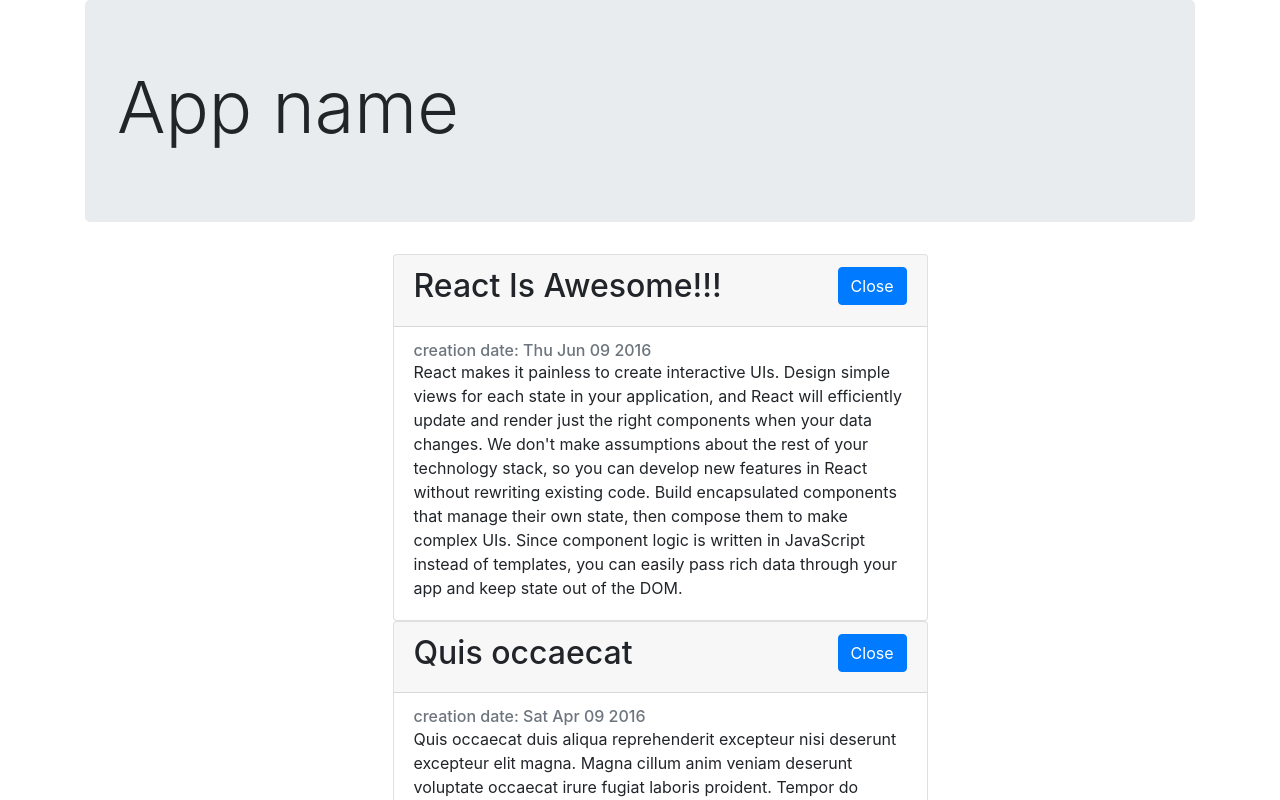
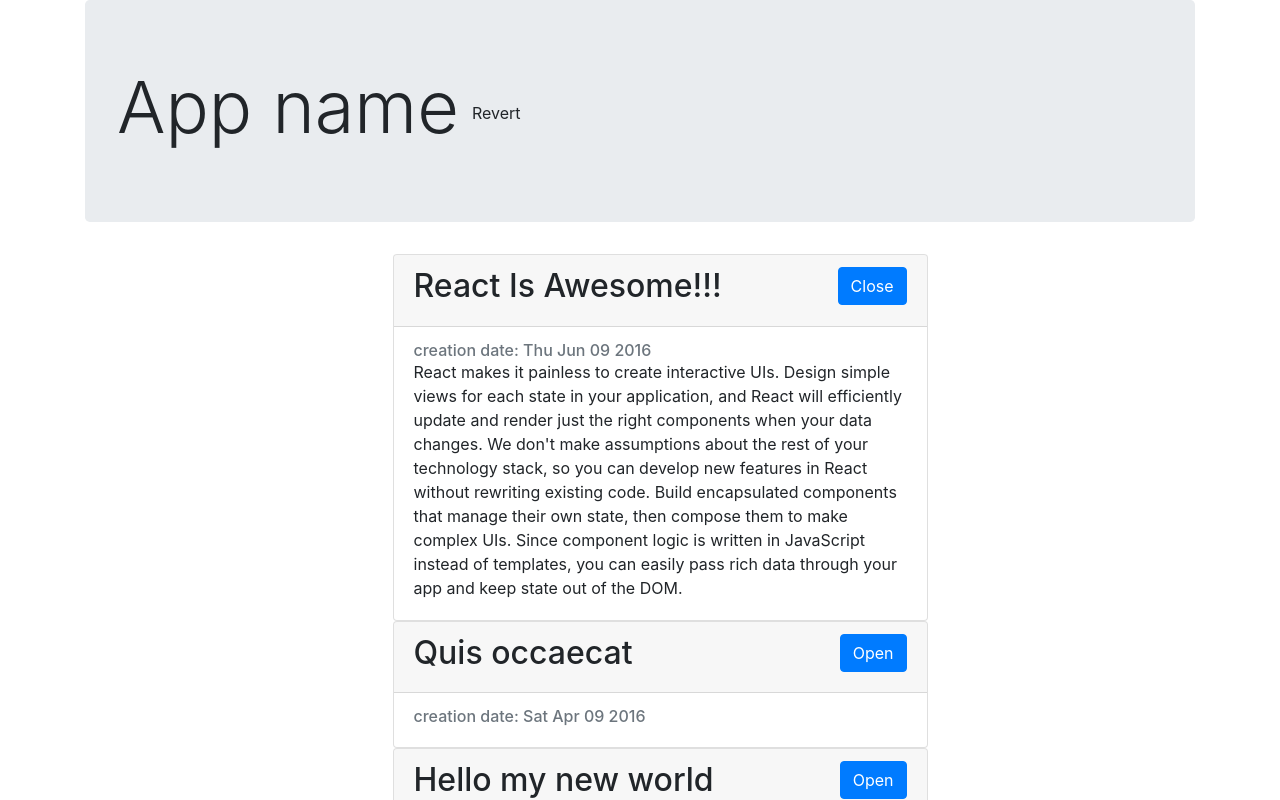
Before and after one commit to igarkhipenko/reactLearnJavascriptRu, a React (Create React App) app: page / in a window 1280 px wide. Shown: the top 800 px of the page. Built offline with nearby package versions, Linux system fonts and the light colour scheme.

Commit message:
react components life cycle

```diff
--- a/src/components/App.jsx
+++ b/src/components/App.jsx
@@ -1,17 +1,30 @@
-import React from 'react'
+import React, { Component } from 'react'
 import ArticleList from './ArticleList'
 import articles from '../fixtures'
 import 'bootstrap/dist/css/bootstrap.css'
 
-function App() {
+class App extends Component {
+    state = {
+        reverted: false
+    }
+
+    render() {
         return (
             <div className='container'>
             <div className='jumbotron'>
-            <h1 className='display-3'>App name</h1>
+                <h1 className='display-3'>
+                    App name
+                    <button className='btn' onClick={this.revert}>Revert</button>
+                </h1>
             </div>
-            <ArticleList articles={articles}/>
+                <ArticleList articles={this.state.reverted ? articles.reverse() : articles}/>
             </div>
        )
     }
 
+    revert = () => this.setState({
+        reverted: !this.state.reverted
+    })
+}
+
 export default App
--- a/src/components/Article.jsx
+++ b/src/components/Article.jsx
@@ -1,14 +1,27 @@
 import React, { Component } from 'react'
 
 class Article extends Component {
-	state = {
-		isOpen: true
+	constructor(props) {
+		super(props)
+
+		this.state = {
+			isOpen: props.defaultOpen
+		}
 	}
 
-	handleClick = () => {
-		this.setState({
-			isOpen: !this.state.isOpen
+	componentWillMount() {
+		console.log('mounting')
+	}
+
+	componentWillReceiveProps(nextProps) {
+		console.log('will receive props')
+		if (nextProps.defaultOpen !== this.props.defaultOpen) this.setState({
+			isOpen: nextProps.defaultOpen
 		})
+	}
+
+	componentWillUpdate() {
+		console.log('wiil update')
 	}
 
 	render() {
@@ -34,6 +47,12 @@ class Article extends Component {
 			</div>
 		)
 	}
+
+	handleClick = () => {
+		this.setState({
+			isOpen: !this.state.isOpen
+		})
+	}
 }
 
 export default Article
--- a/src/components/ArticleList/index.js
+++ b/src/components/ArticleList/index.js
@@ -3,9 +3,9 @@ import Article from '../Article'
 import './style.css'
 
 export default function ArticleList({ articles }) {
-    const articleElements = articles.map(article => (
+    const articleElements = articles.map((article, index) => (
         <li key={article.id} className='article-list__li'>
-            <Article article={article}/>
+            <Article article={article} defaultOpen={index === 0} />
         </li>
     ))
 
```
Also changed, not shown: 1 other file (tests, documents, lock files or other folders). Lines whose indentation alone changed are shown as unchanged.
